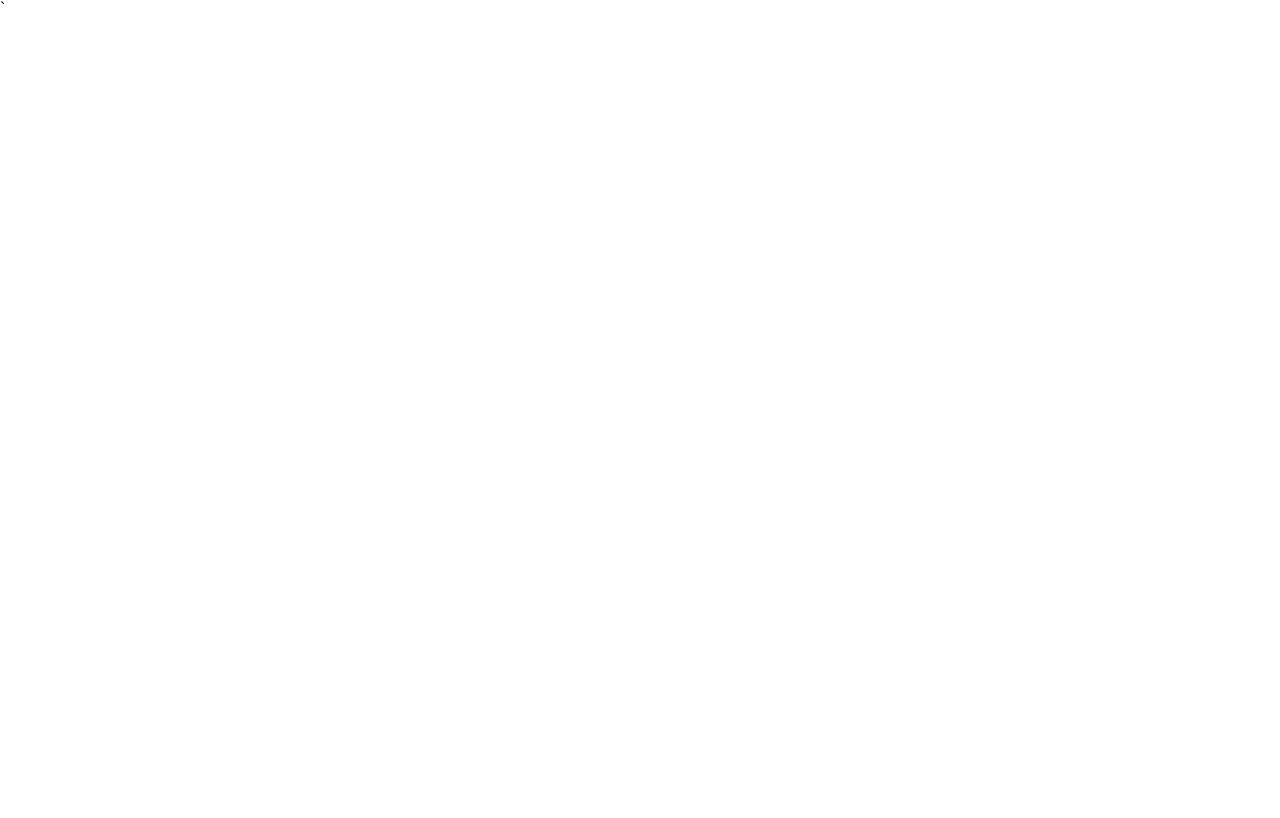
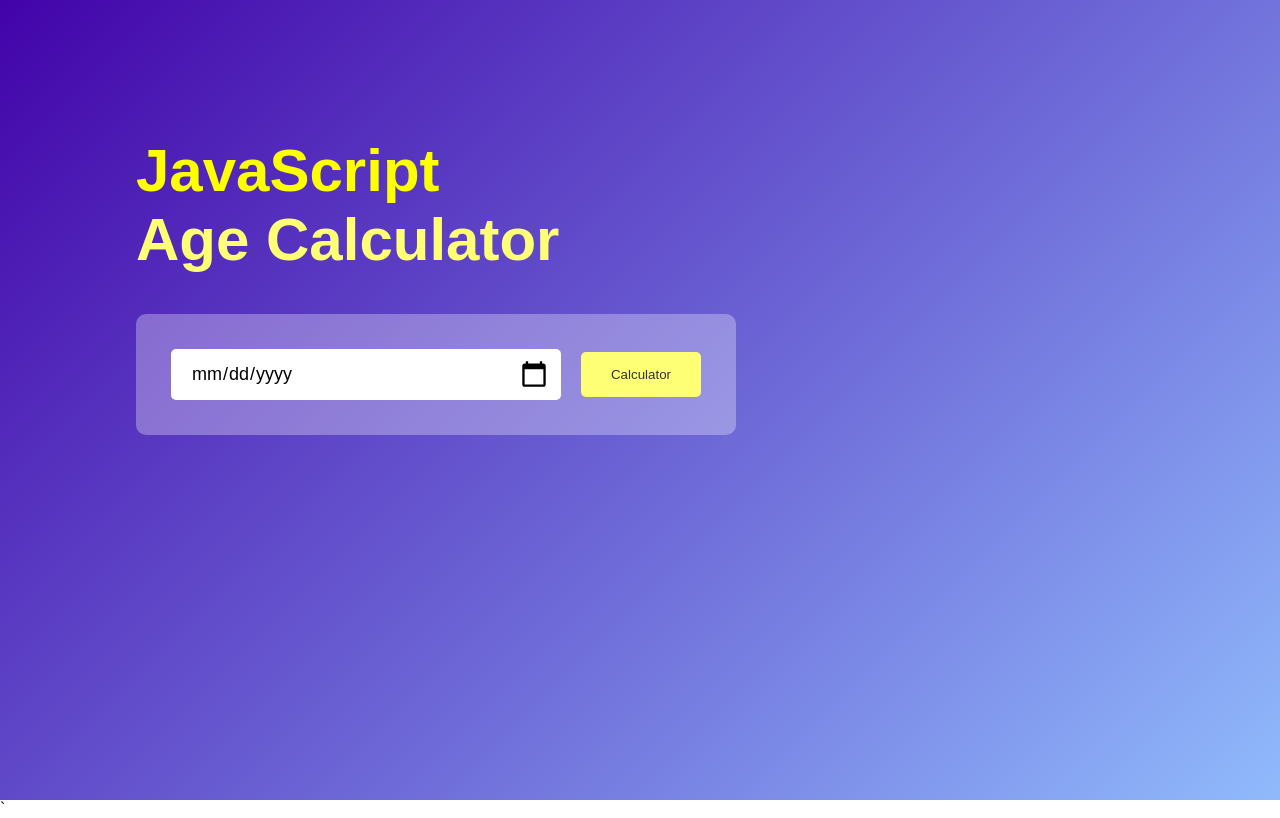
Before and after one commit to Gudik322/age-calculator, a plain HTML site: page index.html in a window 1280 px wide. Drawn offline with Linux system fonts and the light colour scheme.

Commit message:
Add style

```diff
--- a/index.html
+++ b/index.html
@@ -7,6 +7,18 @@
     <link rel="stylesheet" href="/style.css">
 </head>
 <body>
-
+    <div class="container">
+        <div class="calculator">
+            <h1>JavaScript<br><span>Age Calculator</span></h1>
+            <div class="input-box">
+                <input type="date" id="date">
+                <button>Calculator</button>
+            </div>
+        </div>
+    </div>
 </body>
+<script>
+    let userInput = document.getElementById("date")
+    userInput.max = newDate().toISOString(),split("T")[0];
+</script>
 </html>`
--- a/style.css
+++ b/style.css
@@ -4,3 +4,71 @@
     font-family: "Popins", sans-serif;
     box-sizing: border-box;
 }
+
+.container{
+    width: 100%;
+    min-height: 100vh;
+    background: linear-gradient(135deg, #4203a9, #90bafc);
+    color: #fff;
+    padding: 10px;
+}
+
+.calculator{
+    width: 100%;
+    max-width: 600px;
+    margin-left: 10%;
+    margin-top: 10%;
+}
+
+.calculator h1{
+    font-size: 60px;
+    color: rgb(251, 255, 0);
+}
+
+.calculator h1 span{
+    color: #ffff76;
+}
+
+.input-box{
+    margin: 40px 0;
+    padding: 35px;
+    border-radius: 10px;
+    background: rgba(255,255,255,0.3);
+    display: flex;
+    align-items: center;
+}
+
+.input-box input{
+    flex: 1;
+    margin-right: 20px;
+    padding: 14px 20px;
+    border: 0;
+    outline: 0;
+    font-size: 18px;
+    border-radius: 5px;
+    position: relative;
+}
+
+.input-box button{
+    background: #ffff76;
+    border: 0;
+    outline: 0;
+    padding: 15px 30px;
+    border-radius: 5px;
+    font-weight: 500px;
+    color: #333;
+    cursor: pointer;
+}
+
+.input-box input::-webkit-calendar-picker-indicator{
+    top: 0;
+    left: 0;
+    right: 0;
+    bottom: 0;
+    width: auto;
+    height: auto;
+    position: absolute;
+    background-position: calc(100% - 10px);
+    background-size: 30px;
+    cursor: pointer;
+}
```
